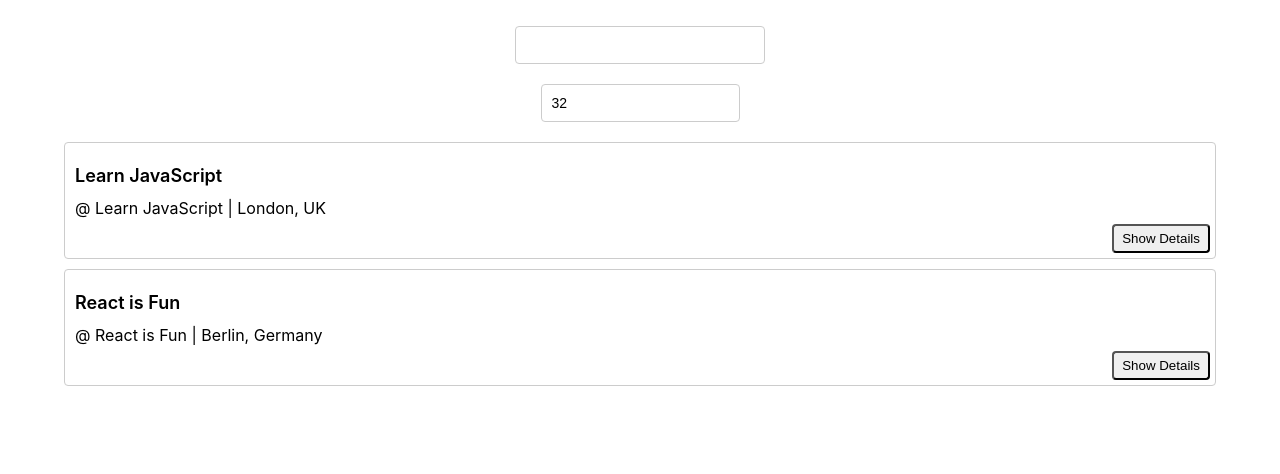
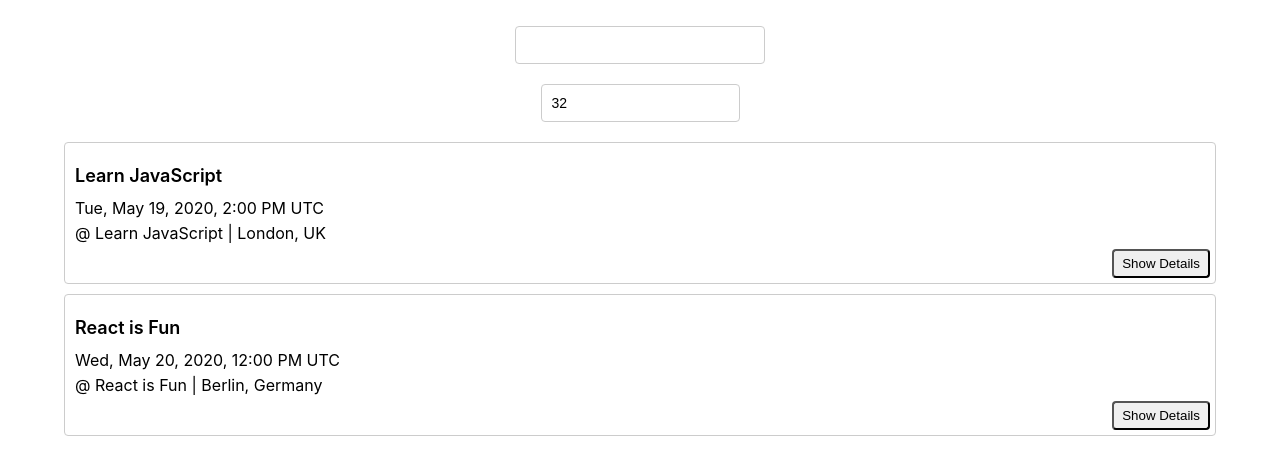
Before and after one commit to joshmou95/Meet-App, a React (Create React App) app: page / in a window 1280 px wide. Shown: the top 474 px of the page. Built offline with nearby package versions, Linux system fonts and the light colour scheme.

Commit message:
added date time format

```diff
--- a/src/Event.js
+++ b/src/Event.js
@@ -17,9 +17,11 @@ class Event extends Component {
 
     return <div className='event'>
       <h1 className='name'>{event.summary}</h1>
-
+      <p>{new Date(event.start.dateTime).toLocaleDateString
+      ('en-US', { weekday: 'short', year: 'numeric', month: 'short', day: 'numeric', hour: 'numeric', minute: 'numeric', timeZone: 'utc', timeZoneName: 'short' })
+      }
+      </p>
       <p>
-      {/* {event.start.dateTime}<br /> */}
           @ {event.summary} | {event.location}
       </p>
 
```
